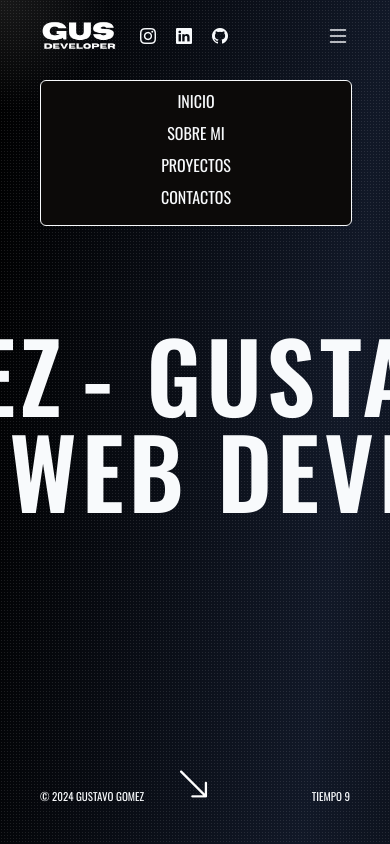
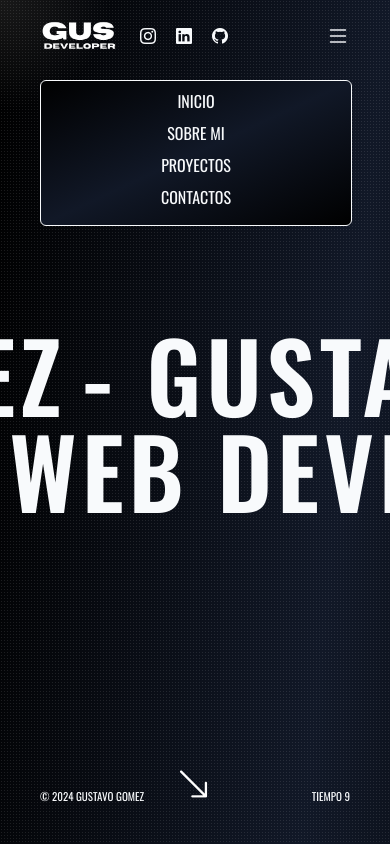
Before and after one commit to Gustavogomez195/porfolio-new, a React (Vite) app: page / in a window 390 px wide. Both pictures are taken after a click on the icon 338 px from the left and 36 px from the top of the page. Shown: the top 844 px of the page. Built offline with nearby package versions, Linux system fonts and the light colour scheme; a web font is replaced by a local one; what tailwindcss-animated would draw is missing.

Commit message:
Detalles del modal

```diff
--- a/src/Component/Navbar/Navbar.jsx
+++ b/src/Component/Navbar/Navbar.jsx
@@ -18,7 +18,7 @@ const Navbar = () => {
     <div className="lg:hidden flex  items-center realtive">
     <i className="bi bi-list text-slate-50 text-2xl cursor-pointer " onClick={clickMenu}></i>
     </div>
-    <ul className={` ${menu ? "bg-stone-950  absolute border rounded-md  border-slate-50  text-center top-20 mx-auto left-10 right-10 w-4/5 p-2 transition-all duration-500"  : " absolute top-20 mx-auto left-10 right-10 w-4/5 text-center transition-all duration-500 opacity-0  "}  lg:opacity-100 lg:bg-transparent lg:top-0 lg:mx-0 lg:left-0 lg:right-0 lg:w-full lg:p-0 lg:relative lg:border-none lg:flex font-oswald uppercase gap-5 `}>
+    <ul className={` ${menu ? "bg-gradient-to-br from-black via-gray-900 to-black  absolute border rounded-md  border-slate-50  text-center top-20 mx-auto left-10 right-10 w-4/5 p-2 transition-all duration-500"  : " absolute top-20 mx-auto left-10 right-10 w-4/5 text-center transition-all duration-500 opacity-0  "}  lg:opacity-100 lg:bg-transparent lg:top-0 lg:mx-0 lg:left-0 lg:right-0 lg:w-full lg:p-0 lg:relative lg:border-none lg:flex font-oswald uppercase gap-5 `}>
         <li className=" pb-2 lg:pb-0 text-slate-50  cursor-pointer  relative after:content-[''] after:bg-slate-50 after:w-0 after:h-1 after:absolute after:top-[22px] after:left-0 after:duration-200 hover:after:w-full  " ><a href="#inicio">inicio</a></li>
         <li className="pb-2 lg:pb-0 text-slate-50  cursor-pointer  relative after:content-[''] after:bg-slate-50 after:w-0 after:h-1 after:absolute after:top-[22px] after:left-0 after:duration-200 hover:after:w-full " ><a href="#sobremi">sobre mi</a></li>
         <li className="pb-2 lg:pb-0 text-slate-50 cursor-pointer  relative after:content-[''] after:bg-slate-50 after:w-0 after:h-1 after:absolute after:top-[22px] after:left-0 after:duration-200 hover:after:w-full   "><a href="#proyectos">proyectos</a></li>
--- a/src/Component/Proyectos/ProjectModal.jsx
+++ b/src/Component/Proyectos/ProjectModal.jsx
@@ -23,7 +23,7 @@ const ProjectModal = ({ project, onClose }) => {
         animate={{ opacity: 1, scale: 1 }}
         exit={{ opacity: 0, scale: 0.8 }}
         transition={{ duration: 0.3 }}
-        className="bg-stone-950 border p-4 rounded-lg shadow-lg max-w-lg w-full"
+        className="backdrop-blur-sm border p-4 rounded-lg shadow-lg max-w-lg w-full"
       >
         <div className='flex justify-between'>
         <h2 className="text-2xl text-slate-50  mb-2">{project.title}</h2>
```
